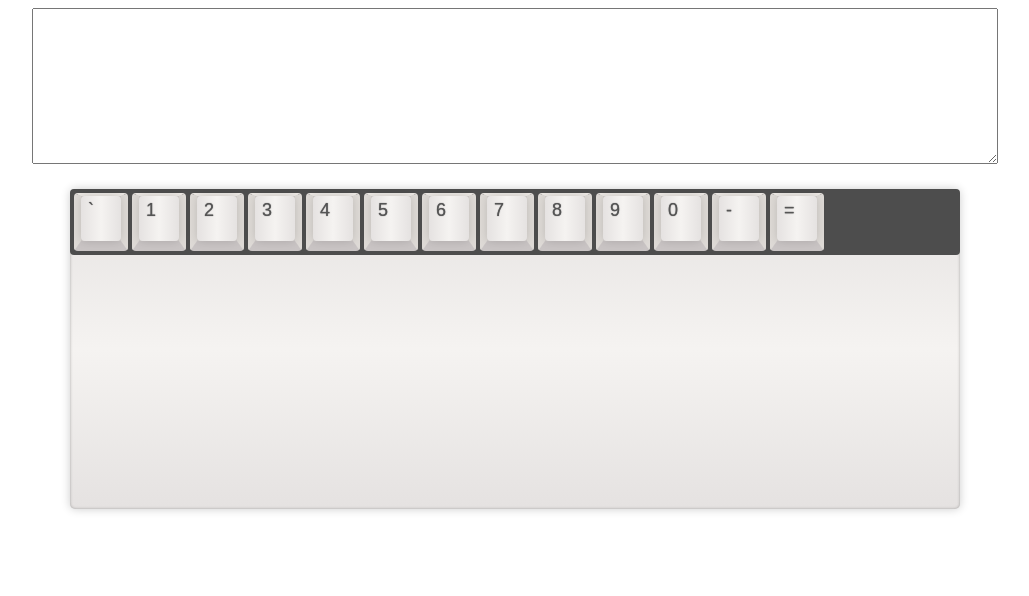
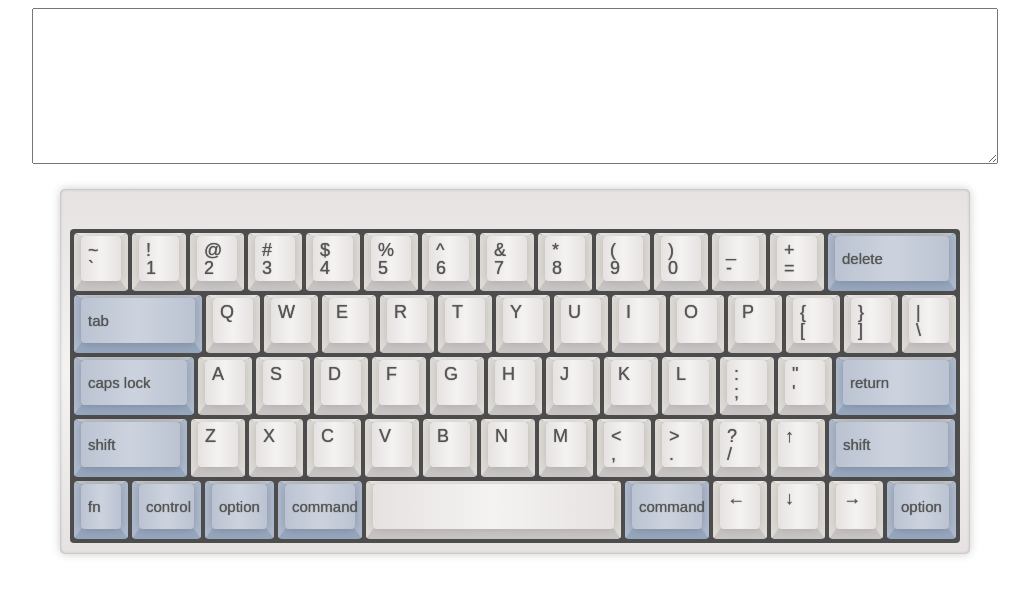
Before and after one commit to dokahp/VirtualKeyboard, a website: page index.html in a window 1280 px wide. Shown: the whole page, without its empty margins (125-1154 px from the left). Drawn offline with Linux system fonts and the light colour scheme; a web font is replaced by a local one.

Commit message:
feat: add full english keyboard generation

```diff
--- a/assets/js/index.js
+++ b/assets/js/index.js
@@ -1,4 +1,80 @@
-const EN = ['`', '1', '2', '3', '4', '5', '6', '7', '8', '9', '0', '-', '='];
+const EN = [
+  ['~', '`'],
+  ['!', '1'],
+  ['@', '2'],
+  ['#', '3'],
+  ['$', '4'],
+  ['%', '5'],
+  ['^', '6'],
+  ['&', '7'],
+  ['*', '8'],
+  ['(', '9'],
+  [')', '0'],
+  ['_', '-'],
+  ['+', '='],
+  'delete',
+  'tab',
+  'Q',
+  'W',
+  'E',
+  'R',
+  'T',
+  'Y',
+  'U',
+  'I',
+  'O',
+  'P',
+  ['{', '['],
+  ['}', ']'],
+  ['|', '\\'],
+  'caps lock',
+  'A',
+  'S',
+  'D',
+  'F',
+  'G',
+  'H',
+  'J',
+  'K',
+  'L',
+  [':', ';'],
+  ['"', "'"],
+  'return',
+  'shift',
+  'Z',
+  'X',
+  'C',
+  'V',
+  'B',
+  'N',
+  'M',
+  ['<', ','],
+  ['>', '.'],
+  ['?', '/'],
+  '↑',
+  'shift',
+  'fn',
+  'control',
+  'option',
+  'command',
+  ' ',
+  'command',
+  '←',
+  '↓',
+  '→',
+  'option',
+];
+const fKey = [
+  'delete',
+  'tab',
+  'caps lock',
+  'return',
+  'shift',
+  'fn',
+  'option',
+  'control',
+  'command',
+];
 
 class Keyboard {
   constructor() {
@@ -26,10 +102,29 @@ class Keyboard {
     this.keyboard.appendChild(this.main);
     for (let i = 0; i < EN.length; i += 1) {
       this.newKey = document.createElement('div');
-      this.newKey.classList.add('key');
+      if (fKey.includes(EN[i])) {
+        this.newKey.classList.add('f_key');
+        if (i === 41) {
+          this.newKey.classList.add('shift-left');
+        } else if (i === 53) {
+          this.newKey.classList.add('shift-right');
+        } else {
+          this.newKey.classList.add(`${EN[i].split(' ').join('')}`);
+        }
+      } else {
+        this.newKey.classList.add('key');
+        if (i === 58) {
+          this.newKey.classList.add('space');
+        }
+      }
       this.main.appendChild(this.newKey);
       this.keyCap = document.createElement('div');
-      this.keyCap.textContent = EN[i];
+      if (Array.isArray(EN[i])) {
+        this.keyCap.innerHTML = `${EN[i][0]} <br />  ${EN[i][1]}`;
+      } else {
+        this.keyCap.textContent = EN[i];
+      }
+
       this.keyCap.classList.add('keycap');
       this.newKey.appendChild(this.keyCap);
     }
--- a/sass/main.scss
+++ b/sass/main.scss
@@ -30,8 +30,7 @@ textarea {
     background: linear-gradient(to bottom, #e5e2e1, #f5f3f1, #e5e2e1);
     border-radius: 5px;
     box-shadow: 0 0 10px rgb(0 0 0 / 20%), inset 0 0 3px rgb(0 0 0 / 30%);
-
-    // -webkit-transform: rotate(15deg);
+    padding: 40px 10px 5px;
     .main {
         padding: 2px;
         background: $black;
@@ -95,3 +94,31 @@ textarea {
   border-radius: 4px;
   position: relative;
 }
+.delete, .tab {
+    width: 114px;
+}
+.capslock, .return {
+    width: 106px;
+}
+.shift-left {
+    // width: 135px;
+    width: 99px;
+}
+.shift-right {
+    width: 112px;
+}
+.control {
+    width: 55px;
+}
+.option {
+    width: 55px;
+}
+.command {
+    width: 70px;
+}
+.space {
+    width: 241px;
+    .keycap {
+        width: auto;
+    }
+}
```
Also changed, not shown: assets/css/style.css, 1 other file.
